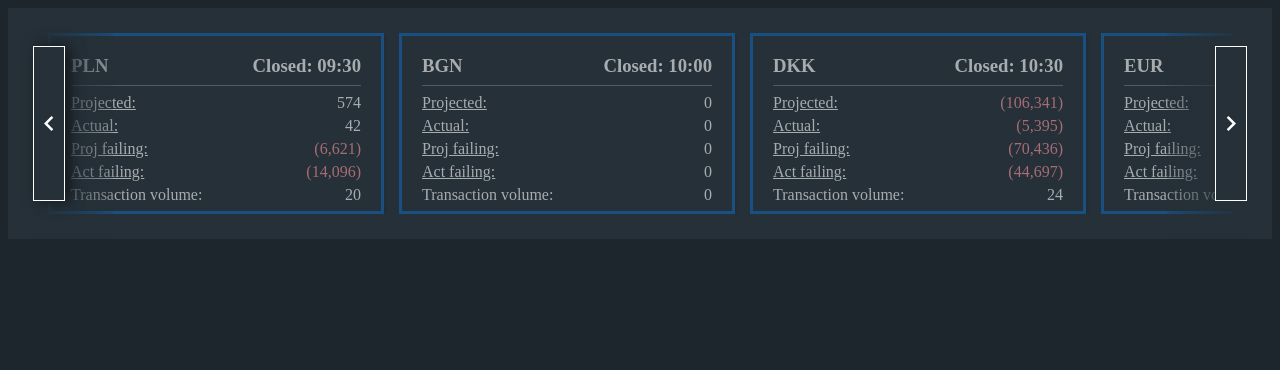
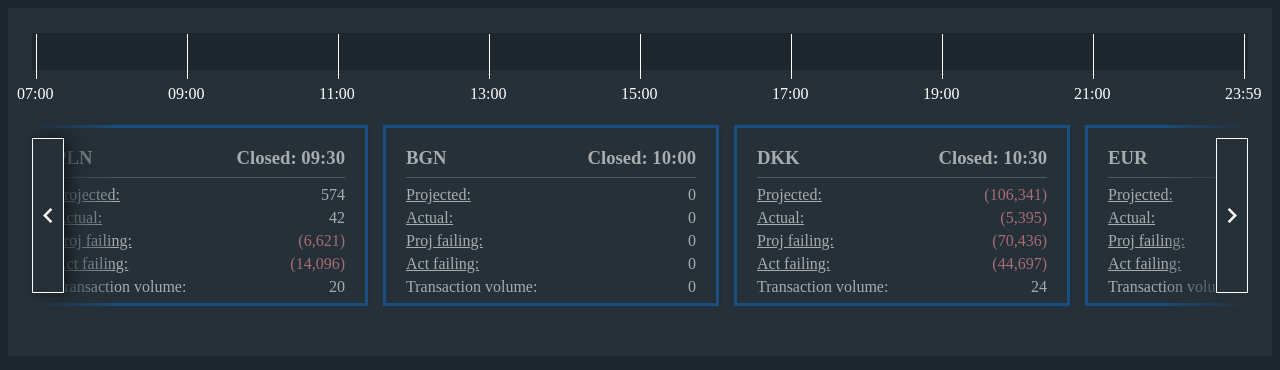
Before and after one commit to asprincean/training, a React (Create React App) app: page / in a window 1280 px wide. Shown: the top 370 px of the page. Built offline with nearby package versions, Linux system fonts and the light colour scheme.

Commit message:
Timeline part1

```diff
--- a/package.json
+++ b/package.json
@@ -6,6 +6,7 @@
     "@testing-library/jest-dom": "^5.16.1",
     "@testing-library/react": "^12.1.2",
     "@testing-library/user-event": "^13.5.0",
+    "moment": "^2.29.4",
     "numeral": "^2.0.6",
     "react": "^17.0.2",
     "react-dom": "^17.0.2",
--- a/src/App.js
+++ b/src/App.js
@@ -1,10 +1,26 @@
+import styled from 'styled-components';
 import KpiList from './components/KpiList';
+import Timeline from './components/Timeline';
+
 function App() {
   return (
-    <div className="App">
+    <StyledWrapper className="App">
+      <Timeline />
       <KpiList />
-    </div>
+    </StyledWrapper>
   );
 }
 
 export default App;
+
+const StyledWrapper = styled.div`
+  display: flex;
+  flex-direction: column;
+  text-align: center;
+  align-items: center;
+  height: auto;
+  max-width: 100vw;
+  padding: 25px;
+  background-color: #253038;
+  color: white;
+`;
--- a/src/components/Kpi.jsx
+++ b/src/components/Kpi.jsx
@@ -2,21 +2,21 @@ import styled from 'styled-components';
 import numeral from 'numeral';
 
 function Kpi({ currency }) {
-  // add function for formatting hour 09:00
+  // Add function for formatting hour 09:00
   function addZero(i) {
     if (i < 10) {
       i = '0' + i;
     }
     return i;
   }
-  // get current time
+  // Get current time
   const date = new Date();
   let hour = addZero(date.getHours());
   let minutes = addZero(date.getMinutes());
   let currentTime = hour + ':' + minutes;
   const showTime = currency.time;
 
-  // display time and kpi styling by current hour
+  // Display time and kpi styling by current hour
   let time;
   let borderColor;
   let opacity;
--- a/src/components/KpiList.jsx
+++ b/src/components/KpiList.jsx
@@ -5,6 +5,7 @@ import currencyList from './../data/kpiData';
 import { MdChevronLeft, MdChevronRight } from 'react-icons/md';
 
 function KpiList() {
+  // Define functions slideLeft & slideRight for scrolling to the right/left
   const slideLeft = () => {
     inputRef.current.scrollLeft = inputRef.current.scrollLeft + 500;
   };
@@ -12,7 +13,7 @@ function KpiList() {
     inputRef.current.scrollLeft = inputRef.current.scrollLeft - 500;
   };
   const inputRef = useRef(null);
-
+  // Define function to add gradient for ChevronLeft & ChevronRight instead of using boxShadow
   const Gradient = ({ orientation }) => {
     if (orientation === 'right') {
       return (
@@ -48,7 +49,7 @@ function KpiList() {
     );
   };
   return (
-    <StyledWrapper>
+    <StyledContainer>
       <StyledSlider ref={inputRef}>
         {currencyList.map((currency) => (
           <Kpi currency={currency} key={currency.id} />
@@ -62,22 +63,21 @@ function KpiList() {
         <Gradient orientation="right" />
       </StyledChevronGradientContainerRight>
       <StyledChevronRight className="right" onClick={slideLeft} />
-    </StyledWrapper>
+    </StyledContainer>
   );
 }
 
 export default KpiList;
 
-const StyledWrapper = styled.div`
+const StyledContainer = styled.div`
   position: relative;
   display: flex;
   justify-content: center;
   text-align: center;
   align-items: center;
   min-height: auto;
-  padding: 25px 40px 25px 40px;
-  max-width: 100vw;
-  background-color: #253038;
+  padding: 25px;
+  width: 95vw;
   color: white;
 `;
 
@@ -122,7 +122,6 @@ const StyledChevronRight = styled(MdChevronRight)`
   width: 30px;
   cursor: pointer;
   margin-left: 15px;
-  /* box-shadow: -5px 0px 15px #00000082; */
   transition: 0.3s;
   :hover {
     opacity: 0.6;
--- /dev/null
+++ b/src/components/Timeline.jsx
@@ -0,0 +1,78 @@
+import styled from 'styled-components';
+import moment from 'moment';
+
+function Timeline() {
+  // add function for formatting hour 09:00
+  function addZero(i) {
+    if (i < 10) {
+      i = '0' + i;
+    }
+    return i;
+  }
+  // Set hours
+  const hours = [
+    { id: 1, time: '07:00' },
+    { id: 2, time: '09:00' },
+    { id: 3, time: '11:00' },
+    { id: 4, time: '13:00' },
+    { id: 5, time: '15:00' },
+    { id: 6, time: '17:00' },
+    { id: 7, time: '19:00' },
+    { id: 8, time: '21:00' },
+    { id: 9, time: '23:59' },
+  ];
+  // get current time
+  const date = new Date();
+  let hour = addZero(date.getHours());
+  let minutes = addZero(date.getMinutes());
+  let currentTime = hour + ':' + minutes;
+  const displayHour = '09:00';
+  // display time and line styling by current hour
+  let time;
+  let color;
+  if (displayHour === currentTime) {
+    time = currentTime;
+    color = '#FFBB33';
+  } else if (displayHour !== currentTime) {
+    time = displayHour;
+    color = '#d7d8d6';
+  }
+  return (
+    <StyledWrapper>
+      <StyledTimeLines color={color} time={time}>
+        {hours.map((hour, id) => (
+          <div key={id} style={{ width: '0.5rem' }}>
+            <StyledHourLine />
+            <StyledTime currentTime={currentTime}>{hour.time}</StyledTime>
+          </div>
+        ))}
+      </StyledTimeLines>
+    </StyledWrapper>
+  );
+}
+
+export default Timeline;
+
+const StyledWrapper = styled.div`
+  width: 95vw;
+  height: 37px;
+  background-color: #1d262c;
+  margin-bottom: 30px;
+`;
+
+const StyledTimeLines = styled.div`
+  display: flex;
+  justify-content: space-between;
+`;
+const StyledHourLine = styled.span`
+  border-left: 1px solid ${(props) => props.color};
+  font-size: 2.5rem;
+`;
+
+const StyledTime = styled.p`
+  color: ${(props) => props.color};
+  font-size: 1rem;
+  margin: 5px 0 0 0;
+  position: relative;
+  right: 15px;
+`;
```
Also changed, not shown: src/svg/Diamond.jsx (added, +27 -0 lines), 1 other file (tests, documents, lock files or other folders).
